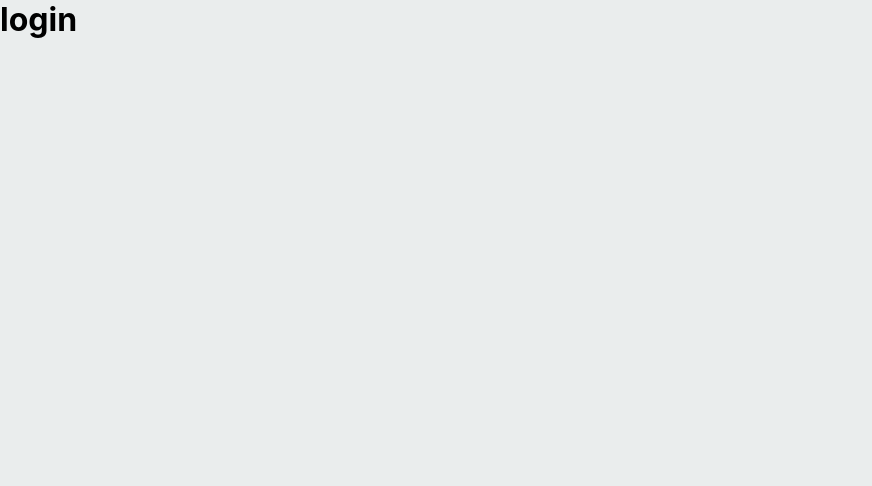
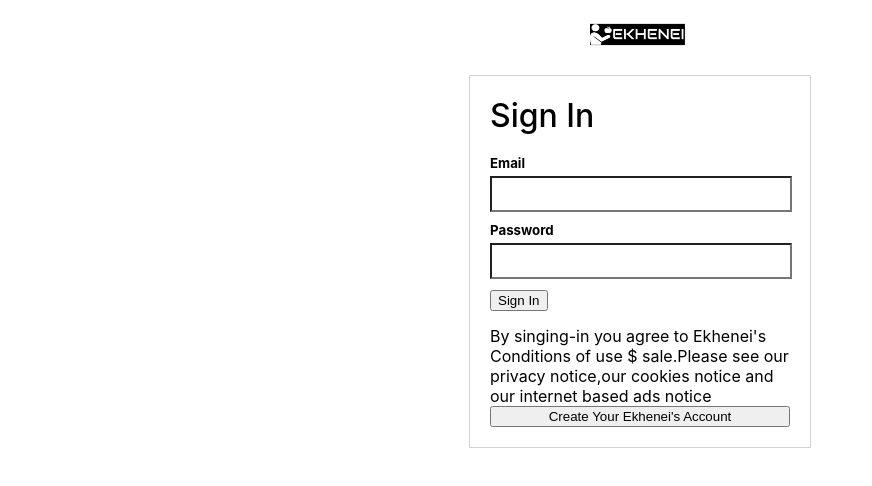
Before and after one commit to NayeemH/Amazon-clone, a React (Create React App) app: page /login in a window 1280 px wide. Shown: the top 486 px of the page, without its empty margins (0-872 px from the left). Built offline with nearby package versions, Linux system fonts and the light colour scheme.

Commit message:
working on login page

```diff
--- a/package.json
+++ b/package.json
@@ -8,7 +8,9 @@
     "@testing-library/jest-dom": "^4.2.4",
     "@testing-library/react": "^9.5.0",
     "@testing-library/user-event": "^7.2.1",
+    "firebase": "^7.19.0",
     "react": "^16.13.1",
+    "react-currency-format": "^1.0.0",
     "react-dom": "^16.13.1",
     "react-router-dom": "^5.2.0",
     "react-scripts": "3.4.3"
--- a/src/App.js
+++ b/src/App.js
@@ -4,6 +4,7 @@
 import Header from './Header';
 import Home from './Home';
 import Checkout from './Checkout';
+import Login from './Login';
 
 function App() {
   return (
@@ -15,7 +16,7 @@
             <Checkout />
           </Route>
           <Route path='/login'>
-            <h1>login</h1>
+            <Login />
           </Route>
           <Route path='/'>
             <Header />
--- a/src/Checkout.css
+++ b/src/Checkout.css
@@ -1,3 +1,15 @@
+.checkout {
+  display: flex;
+  padding: 20px;
+  background-color: #fff;
+  height: max-content;
+}
+.checkout__title {
+  margin-right: 10px;
+  padding: 10px;
+  border-bottom: 1px solid lightgray;
+}
+
 .checkout__ad {
   width: 100%;
   margin-bottom: 10px;
--- a/src/Checkout.js
+++ b/src/Checkout.js
@@ -2,11 +2,14 @@
 import { useStateValue } from './StateProvider';
 import './Checkout.css';
 import CheckoutProduct from './CheckoutProduct';
+import CurrencyFormat from 'react-currency-format';
+import Subtotal from './Subtotal';
 
 function Checkout() {
   const [{ basket }, dispatch] = useStateValue();
   return (
     <div className='checkout'>
+      <div className='chekcout__left'>
         <img
           className='checkout__ad'
           src='https://www.designcontest.com/blog/wp-content/uploads/2015/07/banner-ad-fail-11.jpg'
@@ -35,6 +38,13 @@
           </div>
         )}
       </div>
+      {basket.length > 0 && (
+        <div className='checkout__right'>
+          <h1>Subtotal</h1>
+          <Subtotal />
+        </div>
+      )}
+    </div>
   );
 }
 
--- a/src/CheckoutProduct.css
+++ b/src/CheckoutProduct.css
@@ -3,6 +3,7 @@
   margin-top: 10px;
   margin-left: 10px;
   margin-right: 10px;
+  margin-bottom: 10px;
   background-color: white;
   border-radius: 5px;
 }
--- /dev/null
+++ b/src/Login.css
@@ -0,0 +1,37 @@
+.login {
+  background-color: white;
+  height: 100vh;
+  display: flex;
+  flex-direction: column;
+  align-items: center;
+}
+.login__container {
+  width: 300px;
+  display: flex;
+  flex-direction: column;
+  padding: 20px;
+  border: 1px solid lightgray;
+}
+.login__container > h1 {
+  font-weight: 500;
+  margin-bottom: 20px;
+}
+.login__container > form > h5 {
+  margin-bottom: 5px;
+}
+.login__container > form > input {
+  height: 30px;
+  margin-bottom: 10px;
+  background-color: white;
+  width: 98%;
+}
+.login__container > p {
+  margin-top: 15px;
+}
+
+.login__logo {
+  margin-top: 20px;
+  margin-bottom: 20px;
+  width: 100px;
+  object-fit: contain;
+}
--- /dev/null
+++ b/src/Login.js
@@ -0,0 +1,32 @@
+import React from 'react';
+import './Login.css';
+import { Link } from 'react-router-dom';
+import logo from './logo2.png'; // with import
+
+function Login() {
+  return (
+    <div className='login'>
+      <Link to='/'>
+        <img className='login__logo' src={logo}></img>
+      </Link>
+      <div className='login__container'>
+        <h1>Sign In</h1>
+        <form>
+          <h5>Email</h5>
+          <input type='text' />
+          <h5>Password</h5>
+          <input type='password' />
+          <button>Sign In</button>
+        </form>
+        <p>
+          By singing-in you agree to Ekhenei's Conditions of use $ sale.Please
+          see our privacy notice,our cookies notice and our internet based ads
+          notice
+        </p>
+        <button>Create Your Ekhenei's Account</button>
+      </div>
+    </div>
+  );
+}
+
+export default Login;
--- /dev/null
+++ b/src/Subtotal.css
@@ -0,0 +1,28 @@
+.subtotal {
+  display: flex;
+  flex-direction: column;
+  justify-content: space-between;
+  width: 300px;
+  height: 100px;
+  padding: 20px;
+  background-color: #f3f3f3;
+  border: 1px solid #dddddd;
+  border-radius: 3px;
+}
+.subtotal__gift {
+  display: flex;
+  align-items: center;
+}
+.subtotal__gift > input {
+  margin-right: 5px;
+}
+.subtotal > button {
+  background: #f0c14b;
+  border-radius: 2px;
+  width: 100%;
+  height: 30px;
+  border: 1px solid;
+  margin-top: 10px;
+  border-color: #a88734 #9c7e31 #846a29;
+  color: #111;
+}
--- /dev/null
+++ b/src/Subtotal.js
@@ -0,0 +1,34 @@
+import React from 'react';
+import './Subtotal.css';
+import CurrencyFormat from 'react-currency-format';
+import { useStateValue } from './StateProvider';
+import { getBasketTotal } from './reducer';
+
+function Subtotal() {
+  const [{ basket }, dispatch] = useStateValue();
+  return (
+    <div className='subtotal'>
+      <CurrencyFormat
+        renderText={(value) => (
+          <>
+            <p>
+              Subtotal({basket.length} items): <strong>{`${value}`}</strong>
+            </p>
+            <small className='subtotal__gift'>
+              <input type='checkbox' />
+              This order contains a gift
+            </small>
+          </>
+        )}
+        decimalScale={2}
+        value={getBasketTotal(basket)}
+        displayType={'text'}
+        thousandSeparator={true}
+        prefix={'৳'}
+      />
+      <button>Proceed to Checkout</button>
+    </div>
+  );
+}
+
+export default Subtotal;
--- a/src/reducer.js
+++ b/src/reducer.js
@@ -1,26 +1,9 @@
 export const initialState = {
-  basket: [
-    {
-      id: '12902390',
-      title:
-        'Apple iPad Pro 12.9 (2018) tablet. Announced Oct 2018. Features 12.9″ IPS LCD display, Apple A12X Bionic chipset, 9720 mAh battery, 1024 GB storage',
-      price: 80999,
-      rating: 4,
-      image:
-        'https://store.storeimages.cdn-apple.com/4982/as-images.apple.com/is/ipad-pro-12-select-wifi-spacegray-202003_FMT_WHH?wid=1945&hei=2000&fmt=jpeg&qlt=95&op_usm=0.5,0.5&.v=1583553704156',
-    },
-    {
-      id: '12902390',
-      title:
-        'Apple iPad Pro 12.9 (2018) tablet. Announced Oct 2018. Features 12.9″ IPS LCD display, Apple A12X Bionic chipset, 9720 mAh battery, 1024 GB storage',
-      price: 80999,
-      rating: 4,
-      image:
-        'https://store.storeimages.cdn-apple.com/4982/as-images.apple.com/is/ipad-pro-12-select-wifi-spacegray-202003_FMT_WHH?wid=1945&hei=2000&fmt=jpeg&qlt=95&op_usm=0.5,0.5&.v=1583553704156',
-    },
-  ],
+  basket: [],
   user: null,
 };
+export const getBasketTotal = (basket) =>
+  basket?.reduce((amount, item) => item.price + amount, 0);
 
 const reducer = (state, action) => {
   console.log(action);
```
Also changed, not shown: src/firebase.js (added, +19 -0 lines), 1 other file (tests, documents, lock files or other folders). Lines whose indentation alone changed are shown as unchanged.
